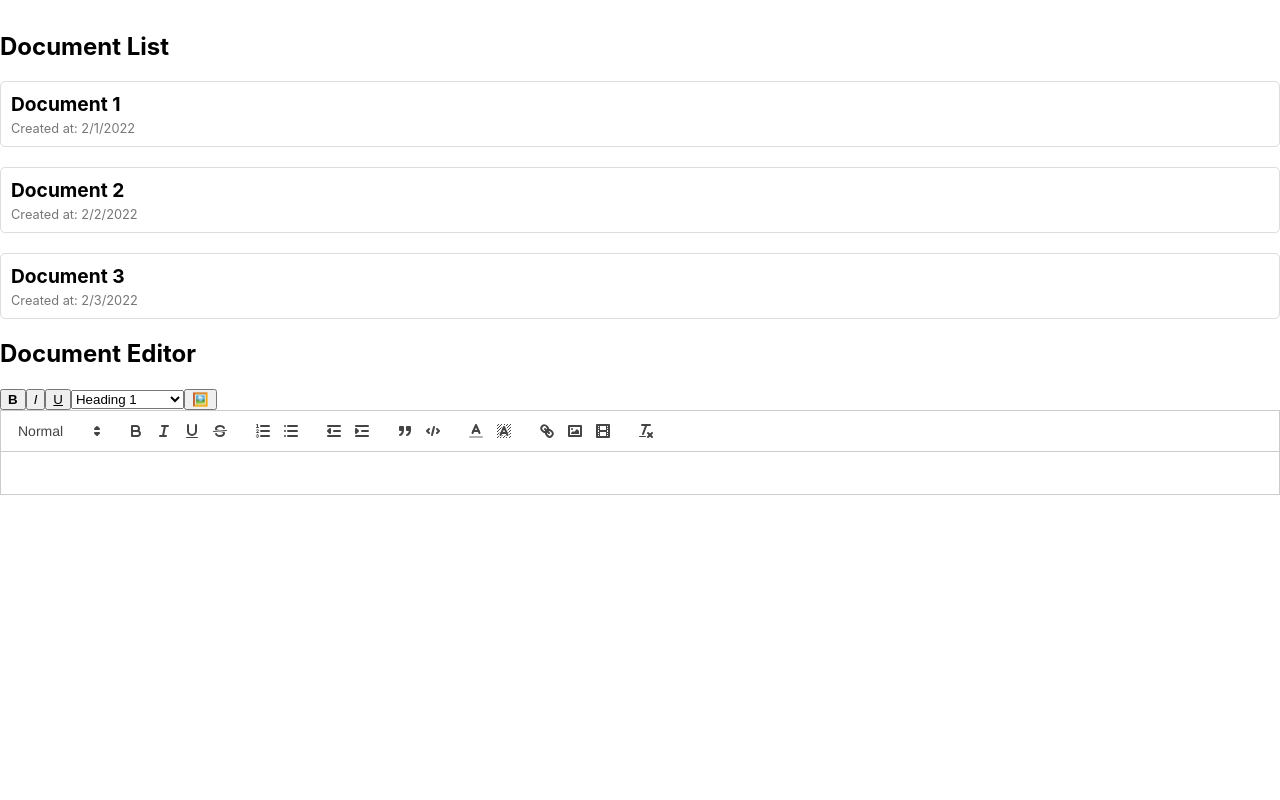
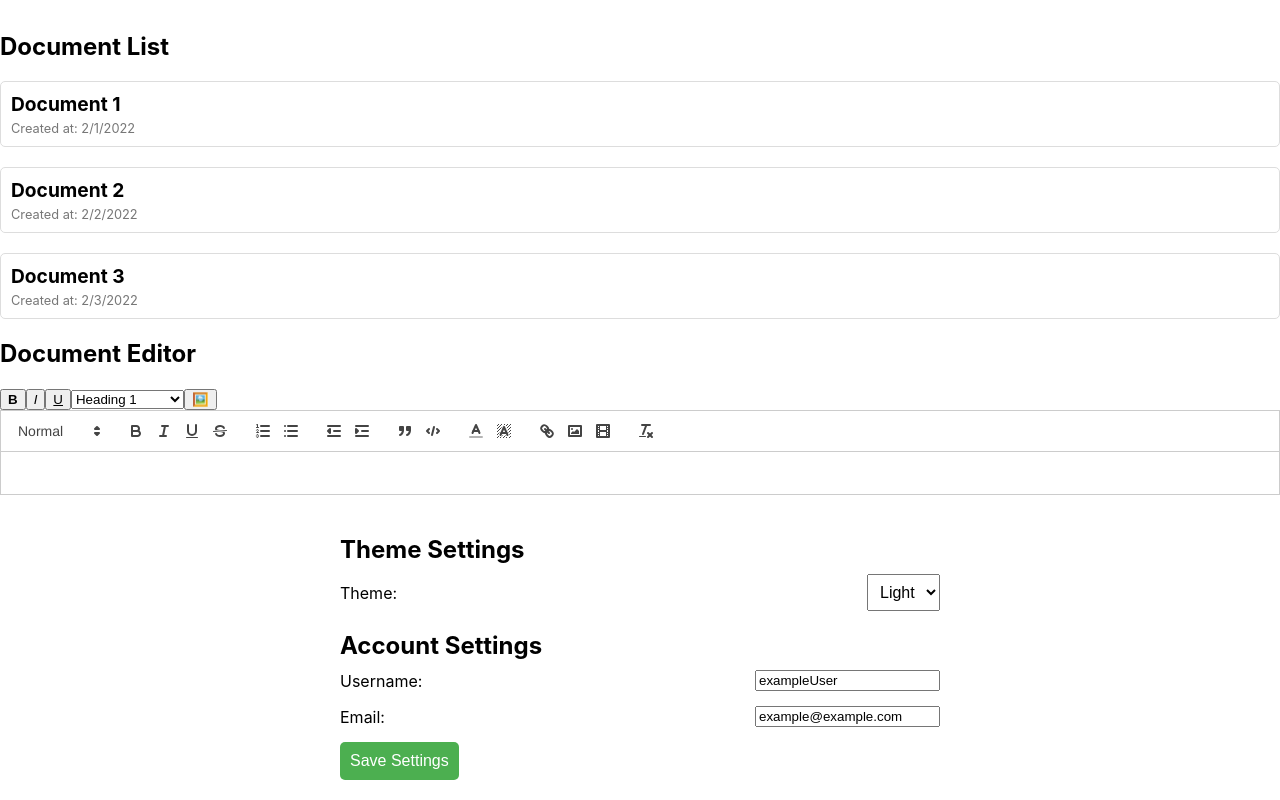
Before and after one commit to mohamedmehdigara/google-docs, a React (Create React App) app: page / in a window 1280 px wide. Shown: the part 1293-2093 px from the top of the page. Before the commit the page ends 1788 px from the top, so only its background shows below. Built offline with nearby package versions, Linux system fonts and the light colour scheme.

Commit message:
added files

```diff
--- a/src/App.js
+++ b/src/App.js
@@ -2,6 +2,7 @@ import React, { useState } from 'react';
 import Docs from './components/docs';
 import DocumentList from './components/DocumentList';
 import Editor from './components/Editor'; // Update the path accordingly
+import Settings from "./components/Settings";
 
 function App() {
   const [selectedDocument, setSelectedDocument] = useState(null);
@@ -24,7 +25,9 @@ function App() {
       ) : (
         <Editor />
       )}
+      <Settings/>
     </div>
+
   );
 }
 
--- /dev/null
+++ b/src/components/Settings.js
@@ -0,0 +1,107 @@
+import React, { useState } from 'react';
+import styled from 'styled-components';
+
+// Styled Components
+const SettingsContainer = styled.div`
+  max-width: 600px;
+  margin: 0 auto;
+  padding: 20px;
+`;
+
+const SectionHeader = styled.h2`
+  font-size: 1.5em;
+  margin-bottom: 10px;
+`;
+
+const OptionContainer = styled.div`
+  display: flex;
+  align-items: center;
+  justify-content: space-between;
+  margin-bottom: 15px;
+`;
+
+const OptionLabel = styled.label`
+  font-size: 1em;
+  margin-right: 10px;
+`;
+
+const ThemeSelect = styled.select`
+  padding: 8px;
+  font-size: 1em;
+`;
+
+const Button = styled.button`
+  padding: 10px;
+  font-size: 1em;
+  cursor: pointer;
+  background-color: #4caf50;
+  color: white;
+  border: none;
+  border-radius: 5px;
+`;
+
+const Settings = () => {
+  // Example state variables
+  const [selectedTheme, setSelectedTheme] = useState('light');
+  const [accountSettings, setAccountSettings] = useState({
+    username: 'exampleUser',
+    email: 'example@example.com',
+  });
+
+  // Handler for theme change
+  const handleThemeChange = (e) => {
+    setSelectedTheme(e.target.value);
+    // Apply theme change logic as needed
+  };
+
+  // Handler for modifying account settings
+  const handleAccountSettingChange = (field, value) => {
+    setAccountSettings((prevSettings) => ({
+      ...prevSettings,
+      [field]: value,
+    }));
+    // Apply account setting change logic as needed
+  };
+
+  // Example function to save settings
+  const saveSettings = () => {
+    // Implement logic to save settings
+    console.log('Settings saved:', { theme: selectedTheme, accountSettings });
+  };
+
+  return (
+    <SettingsContainer>
+      <SectionHeader>Theme Settings</SectionHeader>
+      <OptionContainer>
+        <OptionLabel>Theme:</OptionLabel>
+        <ThemeSelect value={selectedTheme} onChange={handleThemeChange}>
+          <option value="light">Light</option>
+          <option value="dark">Dark</option>
+          {/* Add more theme options as needed */}
+        </ThemeSelect>
+      </OptionContainer>
+
+      <SectionHeader>Account Settings</SectionHeader>
+      <OptionContainer>
+        <OptionLabel>Username:</OptionLabel>
+        <input
+          type="text"
+          value={accountSettings.username}
+          onChange={(e) => handleAccountSettingChange('username', e.target.value)}
+        />
+      </OptionContainer>
+      <OptionContainer>
+        <OptionLabel>Email:</OptionLabel>
+        <input
+          type="email"
+          value={accountSettings.email}
+          onChange={(e) => handleAccountSettingChange('email', e.target.value)}
+        />
+      </OptionContainer>
+
+      <Button onClick={saveSettings}>Save Settings</Button>
+    </SettingsContainer>
+  );
+};
+
+export default Settings;
```
